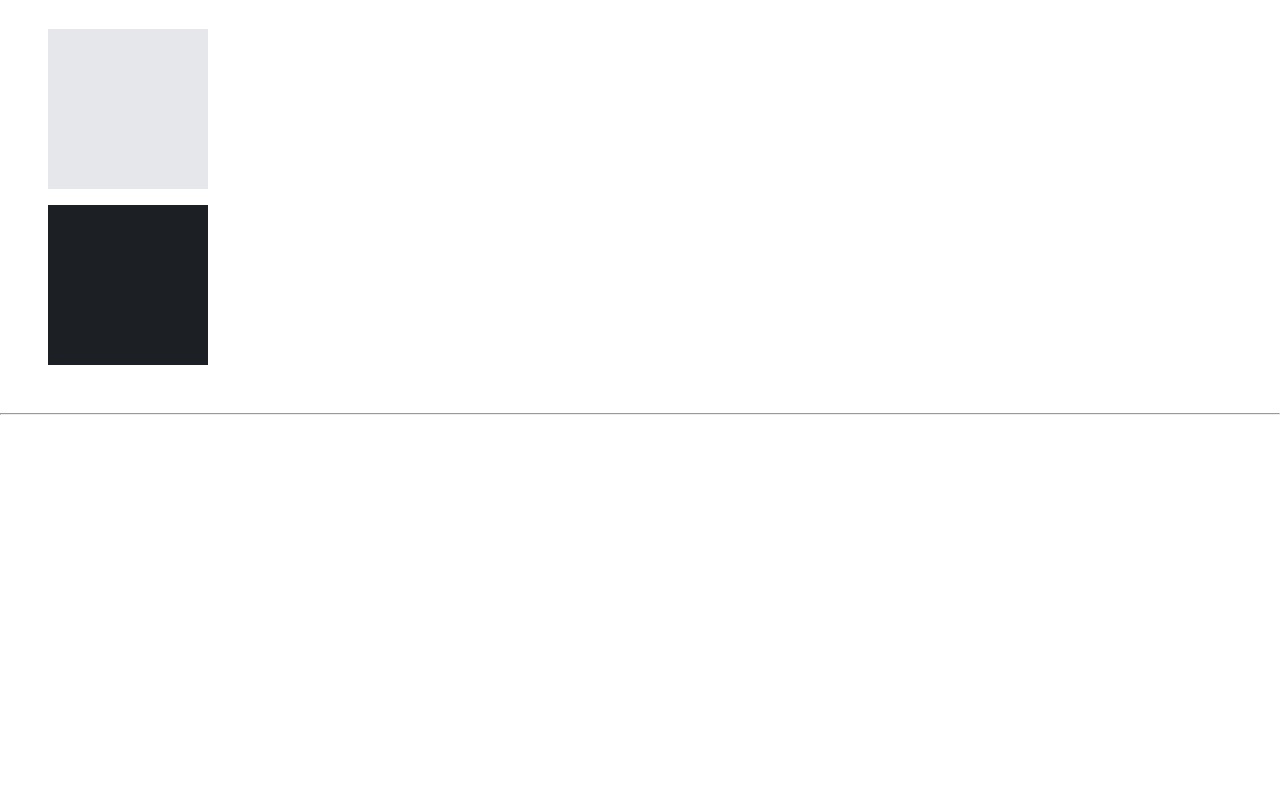
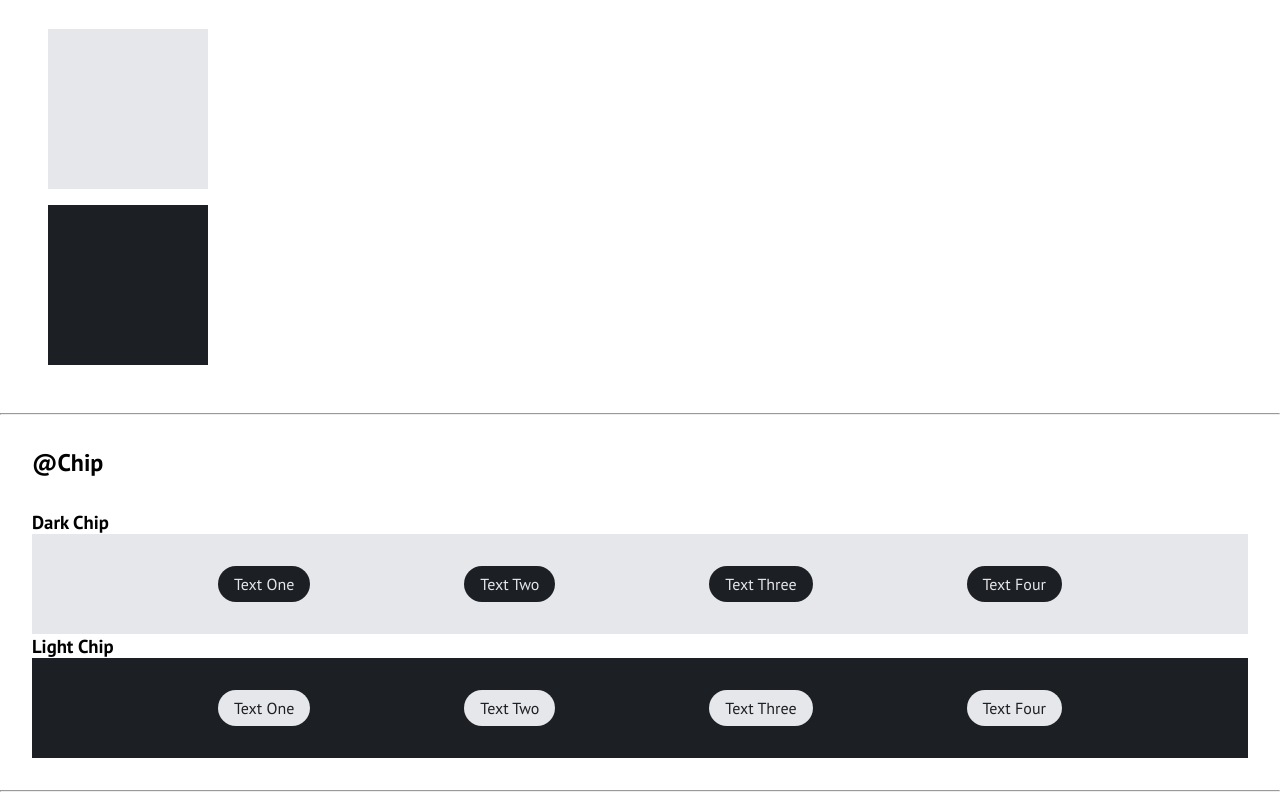
Before and after one commit to codingwolf-at/crescent-ui-components, a plain HTML site: page index.html in a window 1280 px wide. Shown: the part 6871-7663 px from the top of the page. Before the commit the page ends 7286 px from the top, so only its background shows below. Drawn offline with Linux system fonts and the light colour scheme.

Commit message:
feat: chip component

```diff
--- a/css/crescent.css
+++ b/css/crescent.css
@@ -433,3 +433,20 @@ body {
 .bg-dark {
     background-color: var(--dark-color);
 }
+
+/* -------- CHIP --------- */
+.chip-dark {
+    background-color: var(--dark-color);
+    color: var(--grey-color);
+    font-family: inherit;
+    padding: 0.5rem 1rem;
+    border-radius: 1.5rem;
+}
+
+.chip-light {
+    background-color: var(--grey-color);
+    color: var(--dark-color);
+    font-family: inherit;
+    padding: 0.5rem 1rem;
+    border-radius: 1.5rem;
+}
--- a/index.html
+++ b/index.html
@@ -213,6 +213,25 @@
     </section>
     <hr>
 
+    <section>
+        <h2>@Chip</h2>
+        <h3>Dark Chip</h3>
+        <div style="display: flex; justify-content: space-evenly; padding: 2rem;" class="bg-light">
+            <span class="chip-dark">Text One</span>
+            <span class="chip-dark">Text Two</span>
+            <span class="chip-dark">Text Three</span>
+            <span class="chip-dark">Text Four</span>
+        </div>
+        <h3>Light Chip</h3>
+        <div style="display: flex; justify-content: space-evenly; padding: 2rem;" class="bg-dark">
+            <span class="chip-light">Text One</span>
+            <span class="chip-light">Text Two</span>
+            <span class="chip-light">Text Three</span>
+            <span class="chip-light">Text Four</span>
+        </div>
+    </section>
+    <hr>
+
     <script src="/js/crescent.js"></script>
 </body>
 </html>
```
